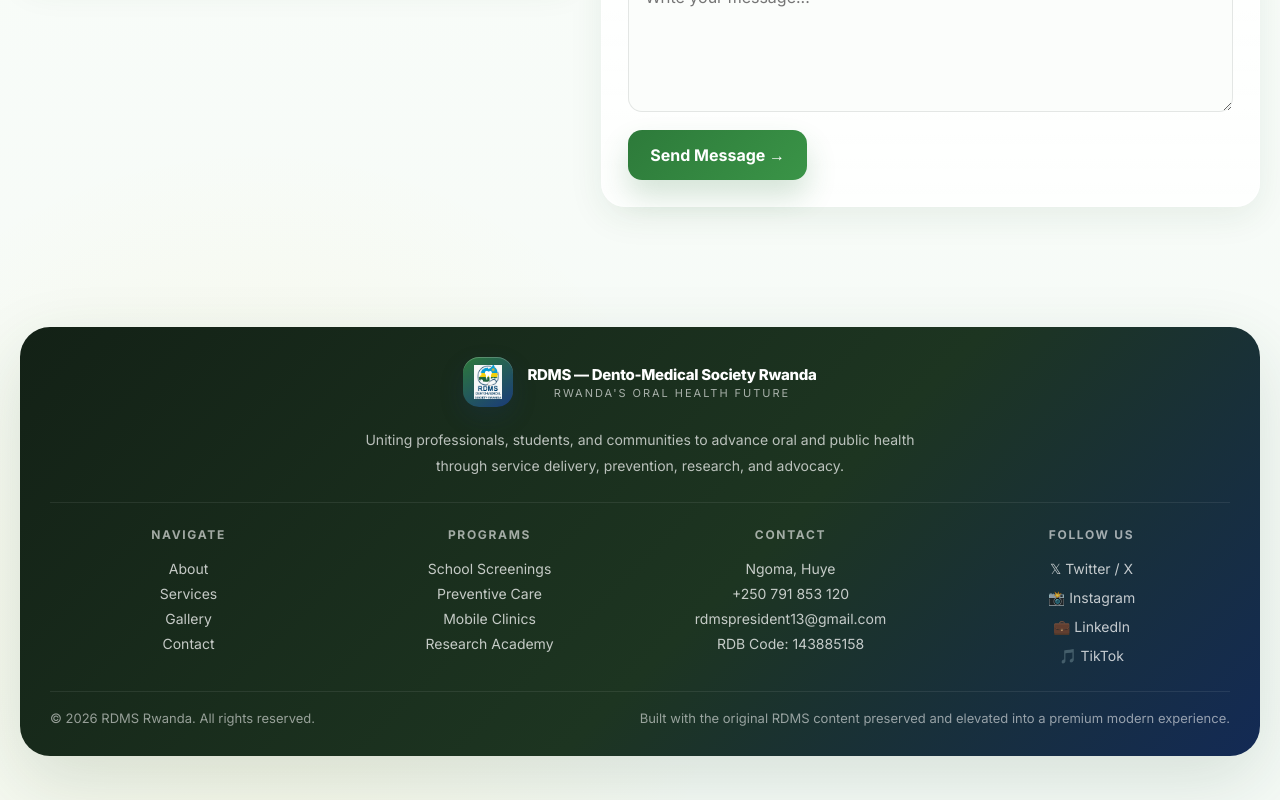
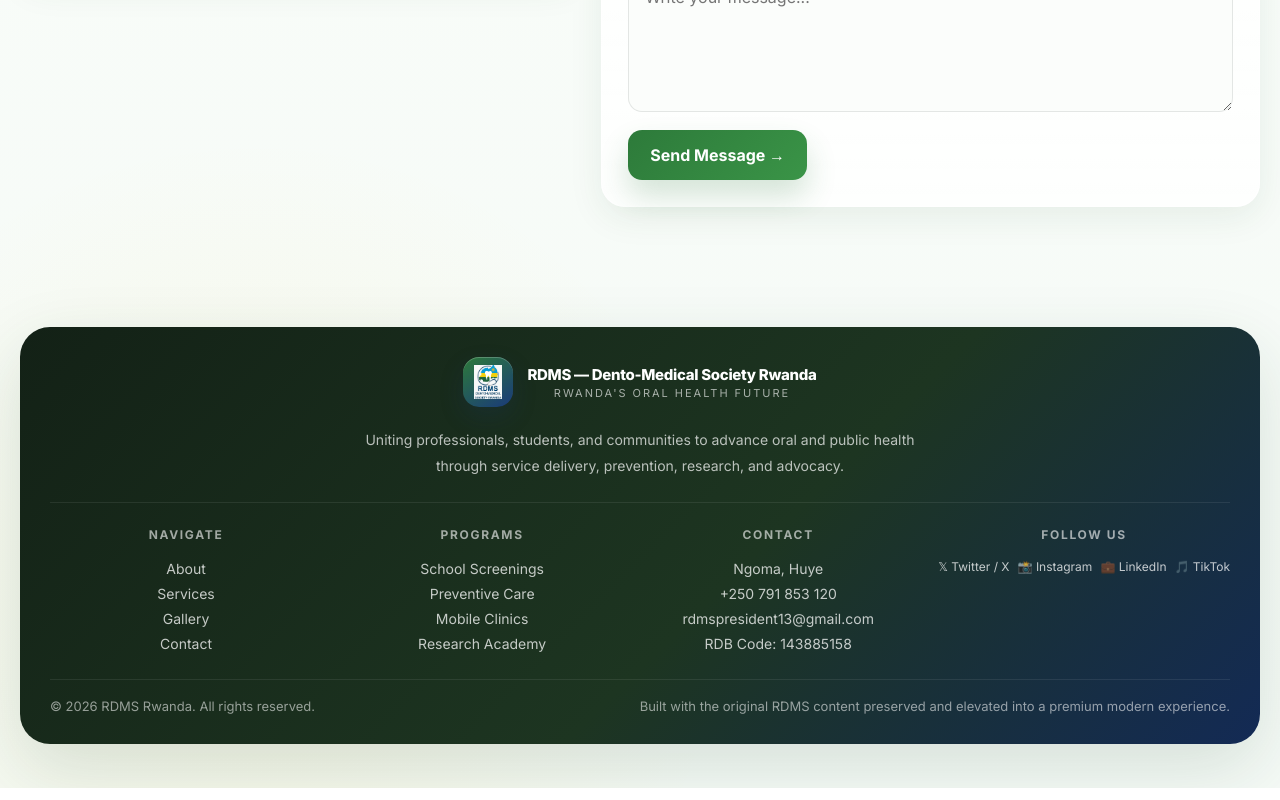
Before and after one commit to erwinatibor/rdms-website, a React (Vite) app: page /contact in a window 1280 px wide. Shown: the part 985-1785 px from the top of the page. Built offline with nearby package versions, Linux system fonts and the light colour scheme.

Commit message:
Make Follow Us social links fit in 1 horizontal line

```diff
--- a/src/index.css
+++ b/src/index.css
@@ -1491,8 +1491,13 @@
 
 .footer-social-row {
   display: flex;
-  flex-direction: column;
-  gap: 4px;
+  gap: 8px;
+  flex-wrap: nowrap;
+}
+
+.footer-social-row a {
+  font-size: 12px !important;
+  white-space: nowrap;
 }
 
 .footer-bottom {
```
